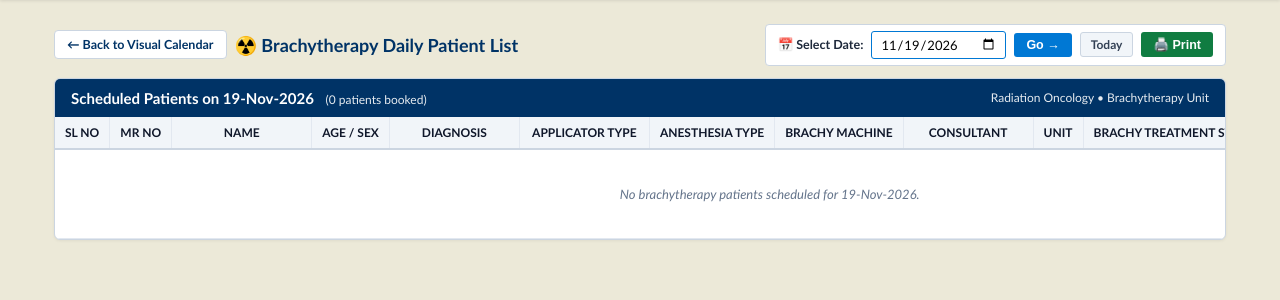
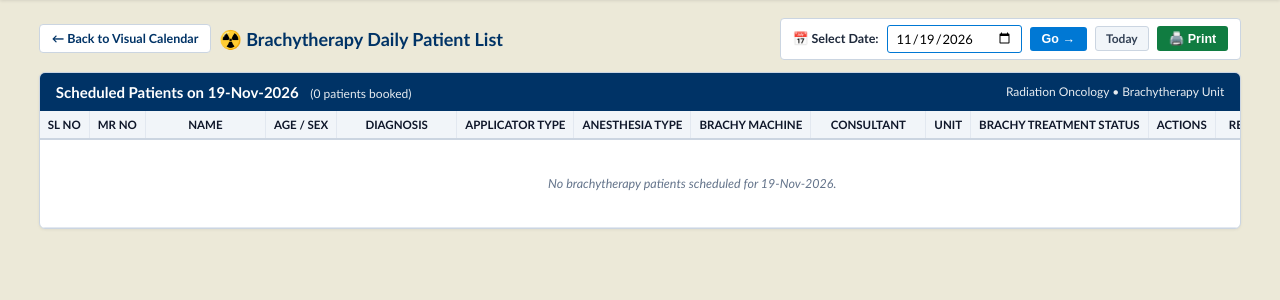
Before and after one commit to charun3v/pt_scheduler, a Django app: page /scheduler/brachytherapy/daily-list/ in a window 1280 px wide. Shown: the part 166-466 px from the top of the page. Run offline with Django 5.2, Linux system fonts and the light colour scheme; the visitor is signed in with stand-in values (Sample User, id 1); data that the repository does not hold is empty.

Commit message:
Expand window and daily patient list table width to full screen to eliminate horizontal scrolling

```diff
--- a/templates/scheduler/brachy_calendar.html
+++ b/templates/scheduler/brachy_calendar.html
@@ -334,7 +334,7 @@
 
 <!-- Modal: View Patients Scheduled for a Date (Asks for Date) -->
 <div id="dateQueryModal" style="display: none; position: fixed; inset: 0; background: rgba(0,0,0,0.55); z-index: 12000; justify-content: center; align-items: center;">
-    <div style="background: #ffffff; border-radius: 8px; width: 980px; max-width: 96%; max-height: 90vh; overflow-y: auto; box-shadow: 0 10px 30px rgba(0,0,0,0.3); font-family: Calibri, 'Segoe UI', Arial, sans-serif;">
+    <div style="background: #ffffff; border-radius: 8px; width: 96vw; max-width: 1650px; max-height: 92vh; overflow-y: auto; box-shadow: 0 10px 30px rgba(0,0,0,0.3); font-family: Calibri, 'Segoe UI', Arial, sans-serif;">
         <div style="background: #003366; color: #ffffff; padding: 12px 18px; font-weight: bold; font-size: 14px; display: flex; justify-content: space-between; align-items: center;">
             <span>📋 Brachytherapy Scheduled Patients by Date</span>
             <button type="button" onclick="closeDateQueryModal()" style="background: none; border: none; color: #ffffff; font-size: 20px; cursor: pointer; line-height: 1;">&times;</button>
--- a/templates/scheduler/brachy_daily_patients.html
+++ b/templates/scheduler/brachy_daily_patients.html
@@ -5,9 +5,11 @@
 {% block extra_head %}
 <style>
     .daily-container {
-        max-width: 1200px;
+        width: 100%;
+        max-width: 100%;
         margin: 0 auto;
-        padding: 10px 14px;
+        padding: 4px 6px;
+        box-sizing: border-box;
         font-family: Calibri, 'Segoe UI', Arial, sans-serif;
     }
     .daily-card {
@@ -16,6 +18,7 @@
         border-radius: 6px;
         box-shadow: 0 1px 3px rgba(0,0,0,0.06);
         overflow: hidden;
+        width: 100%;
     }
     .daily-header {
         background: #003366;
@@ -30,21 +33,21 @@
     .daily-table {
         width: 100%;
         border-collapse: collapse;
-        font-size: 13px;
+        font-size: 12.5px;
     }
     .daily-table th {
         background: #f1f5f9;
         color: #0f172a;
         font-weight: 700;
-        font-size: 12px;
+        font-size: 11.5px;
         text-transform: uppercase;
-        padding: 8px 10px;
+        padding: 7px 8px;
         border-bottom: 2px solid #cbd5e1;
         border-right: 1px solid #e2e8f0;
         white-space: nowrap;
     }
     .daily-table td {
-        padding: 8px 10px;
+        padding: 6px 8px;
         border-bottom: 1px solid #e2e8f0;
         border-right: 1px solid #e2e8f0;
         vertical-align: middle;
@@ -150,21 +153,21 @@
             <table class="daily-table">
                 <thead>
                     <tr>
-                        <th style="width: 45px; text-align: center;">SL No</th>
-                        <th style="width: 110px; text-align: center;">MR NO</th>
-                        <th style="min-width: 140px;">Name</th>
-                        <th style="width: 75px; text-align: center;">Age / Sex</th>
-                        <th style="min-width: 130px;">Diagnosis</th>
-                        <th style="min-width: 130px;">Applicator type</th>
-                        <th style="min-width: 120px;">Anesthesia type</th>
-                        <th style="min-width: 110px;">Brachy Machine</th>
-                        <th style="min-width: 130px;">Consultant</th>
-                        <th style="width: 75px; text-align: center;">Unit</th>
-                        <th style="min-width: 160px; text-align: center;">Brachy Treatment Status</th>
+                        <th style="width: 40px; text-align: center;">SL No</th>
+                        <th style="width: 105px; text-align: center;">MR NO</th>
+                        <th style="min-width: 120px;">Name</th>
+                        <th style="width: 65px; text-align: center;">Age / Sex</th>
+                        <th style="min-width: 120px;">Diagnosis</th>
+                        <th style="min-width: 115px;">Applicator type</th>
+                        <th style="min-width: 110px;">Anesthesia type</th>
+                        <th style="min-width: 105px;">Brachy Machine</th>
+                        <th style="min-width: 115px;">Consultant</th>
+                        <th style="width: 65px; text-align: center;">Unit</th>
+                        <th style="min-width: 150px; text-align: center;">Brachy Treatment Status</th>
                         {% if can_edit %}
-                        <th style="width: 75px; text-align: center;" class="no-print">Actions</th>
+                        <th style="width: 65px; text-align: center;" class="no-print">Actions</th>
                         {% endif %}
-                        <th style="min-width: 140px;">Remarks / Notes</th>
+                        <th style="min-width: 130px;">Remarks / Notes</th>
                     </tr>
                 </thead>
                 <tbody>
--- a/templates/scheduler/brachy_schedule_patient.html
+++ b/templates/scheduler/brachy_schedule_patient.html
@@ -719,7 +719,7 @@
 
 <!-- Modal: View Patients Scheduled for a Date (Asks for Date) -->
 <div id="dateQueryModal" style="display: none; position: fixed; inset: 0; background: rgba(0,0,0,0.55); z-index: 12000; justify-content: center; align-items: center;">
-    <div style="background: #ffffff; border-radius: 8px; width: 980px; max-width: 96%; max-height: 90vh; overflow-y: auto; box-shadow: 0 10px 30px rgba(0,0,0,0.3); font-family: Calibri, 'Segoe UI', Arial, sans-serif;">
+    <div style="background: #ffffff; border-radius: 8px; width: 96vw; max-width: 1650px; max-height: 92vh; overflow-y: auto; box-shadow: 0 10px 30px rgba(0,0,0,0.3); font-family: Calibri, 'Segoe UI', Arial, sans-serif;">
         <div style="background: #003366; color: #ffffff; padding: 12px 18px; font-weight: bold; font-size: 14px; display: flex; justify-content: space-between; align-items: center;">
             <span>📋 Brachytherapy Scheduled Patients by Date</span>
             <button type="button" onclick="closeDateQueryModal()" style="background: none; border: none; color: #ffffff; font-size: 20px; cursor: pointer; line-height: 1;">&times;</button>
```
